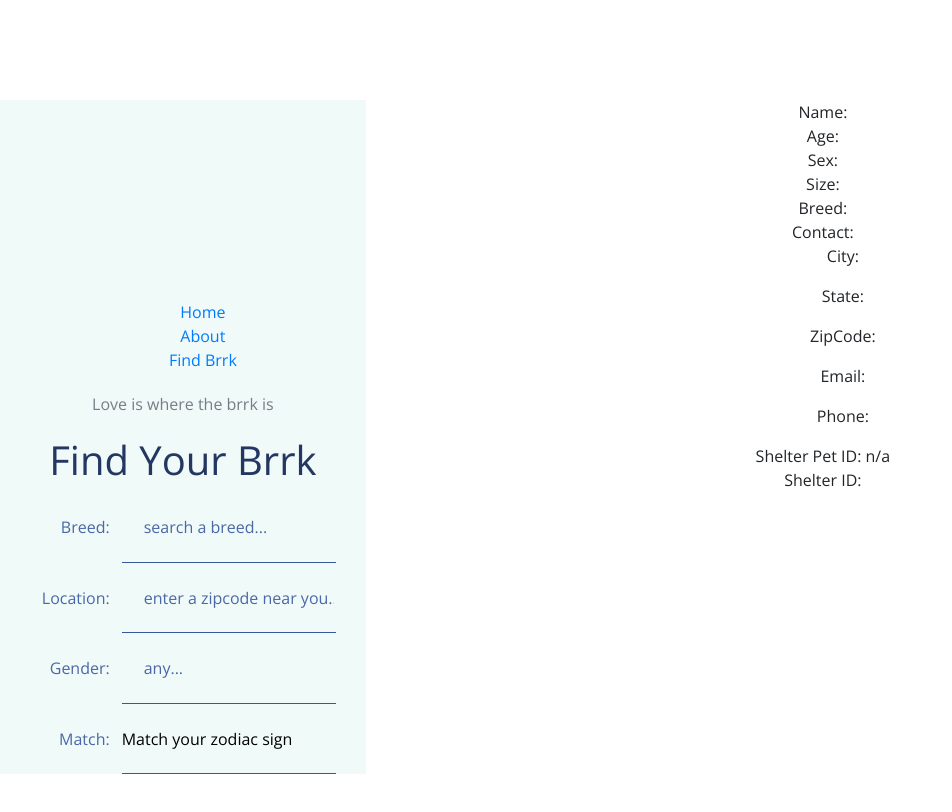
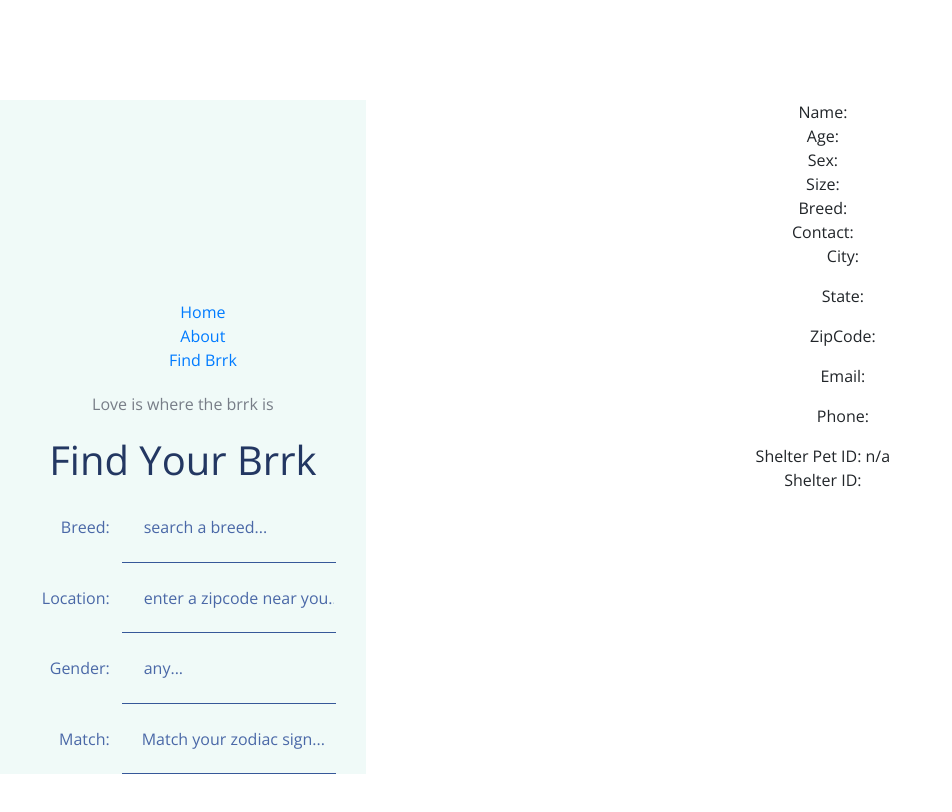
Before and after one commit to ishanliou/facebrrk, a React (Create React App) app: page /findbrrk/random in a window 1280 px wide. Shown: the top 812 px of the page, without its empty margins (0-952 px from the left). Built offline with nearby package versions, Linux system fonts and the light colour scheme.

Commit message:
fix photo of null

```diff
--- a/package.json
+++ b/package.json
@@ -9,7 +9,8 @@
     "react": "^16.4.0",
     "react-dom": "^16.4.0",
     "react-router-dom": "^4.3.1",
-    "react-scripts": "1.1.4"
+    "react-scripts": "1.1.4",
+    "react-select": "^2.0.0"
   },
   "scripts": {
     "start": "react-scripts start",
--- a/src/components/BarkList.js
+++ b/src/components/BarkList.js
@@ -17,7 +17,7 @@ class BarkList extends Component {
                             <div>Location: {pet.contact.city}, {pet.contact.state} {pet.contact.zip}</div>
                             {/* <div>Description: {pet.description}</div> */}
                             <Link to={`/findbrrk/${pet.id}`}>
-                                <img src={pet.media.photos.photo[2].value} alt={pet.name} />
+                                <img src={pet.media.photos? pet.media.photos.photo[2].value: null} alt={pet.name} />
                             </Link>
                         </div>)
                 ))}
--- a/src/components/RandomBark.js
+++ b/src/components/RandomBark.js
@@ -1,5 +1,6 @@
 import React, { Component } from 'react'
 import { Link } from 'react-router-dom'
+// import Select from 'react-select'
 
 class RandomBark extends Component {
 
@@ -21,8 +22,8 @@ class RandomBark extends Component {
                 */}
                <Link to={`/findbrrk/random`}>
                 <select id="zodiac-list" onChange={this.updateRandom.bind(this)} className="search-bar match-select">
-                    <option >Match your zodiac sign</option>
-                    <option value="Aquarius">Aquarius</option>
+                    <option value=""  >Match your zodiac sign...</option>
+                    <option value="Aquarius" className="option-color">Aquarius</option>
                     <option value="Pisces">Pisces</option>
                     <option value="Aries">Aries</option>
                     <option value="Taurus">Taurus</option>
--- a/src/components/RandomList.js
+++ b/src/components/RandomList.js
@@ -41,8 +41,8 @@ class RandomList extends Component{
                 <div>Shelter Pet ID: {randomPets.shelterPetId ? randomPets.shelterPetId: "n/a"}</div>
 
                 <div>Shelter ID: {randomPets.shelterId}</div>
-                <div>{photos.map(petPhotos => (
-                  <img src={petPhotos} />
+                <div>{photos.map((petPhotos, index )=> (
+                  <img src={petPhotos} key={index}/>
                 ))}</div>
 
             </div>
--- a/src/index.css
+++ b/src/index.css
@@ -30,12 +30,18 @@ body {
   font-size: 16px;
   font-weight: 300;
   background-color:#f0faf8 ;
+  cursor: pointer;
 }
 
 .match-select {
   border-radius:0px !important;
   appearance: none;
+  color: #4a68a7;
+  padding-left: 20px;
+  cursor: pointer;
+  background-color: #f0faf8;
 }
+
 
 .search-field{
   width: 100%;
```
Also changed, not shown: 1 other file (tests, documents, lock files or other folders).
